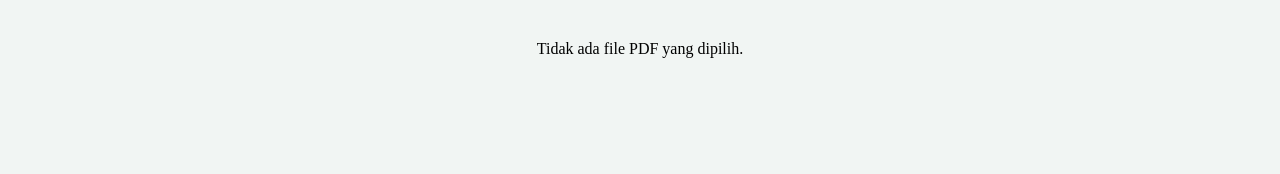
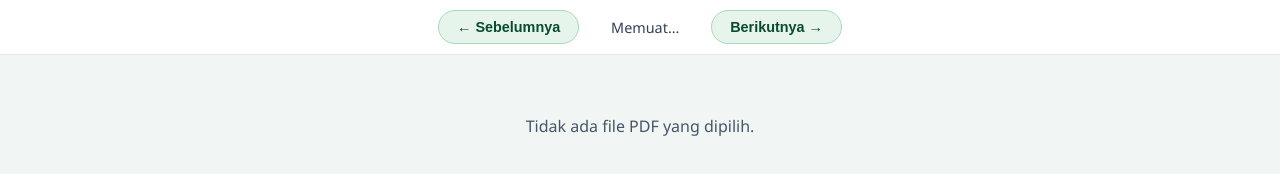
Before and after one commit to kkg-pai-srandakan/materi-cp, a plain HTML site: page pdf-viewer.html in a window 1280 px wide. Drawn offline with Linux system fonts and the light colour scheme.

Commit message:
Update pdf-viewer.html

```diff
--- a/pdf-viewer.html
+++ b/pdf-viewer.html
@@ -5,71 +5,154 @@
     <meta name="viewport" content="width=device-width, initial-scale=1.0">
     <title>Penampil PDF</title>
     <style>
-        body { margin: 0; background: #f1f5f3; display: flex; flex-direction: column; height: 100vh; }
-        #pdf-canvas { margin: auto; max-width: 100%; height: auto; box-shadow: 0 4px 12px rgba(0,0,0,0.1); }
-        .controls { text-align: center; padding: 8px; background: #fff; border-bottom: 1px solid #e2e8f0; display: flex; justify-content: center; gap: 12px; align-items: center; }
-        button { background: #e7f4ec; border: 1px solid #a7d9bb; padding: 6px 16px; border-radius: 20px; cursor: pointer; font-weight: 600; color: #0a4a2e; }
-        button:disabled { opacity: 0.5; cursor: default; }
-        span { font-size: 0.9rem; color: #475569; }
+        * { box-sizing: border-box; }
+        body {
+            margin: 0;
+            background: #f1f5f3;
+            font-family: 'Segoe UI', system-ui, sans-serif;
+            display: flex;
+            flex-direction: column;
+            height: 100vh;
+        }
+        .controls {
+            display: flex;
+            justify-content: center;
+            align-items: center;
+            gap: 16px;
+            padding: 10px 16px;
+            background: #fff;
+            border-bottom: 1px solid #e2e8f0;
+            flex-shrink: 0;
+        }
+        .controls button {
+            background: #e7f4ec;
+            border: 1px solid #a7d9bb;
+            padding: 8px 18px;
+            border-radius: 24px;
+            font-weight: 600;
+            color: #0a4a2e;
+            cursor: pointer;
+            font-size: 0.9rem;
+            transition: background 0.2s;
+        }
+        .controls button:disabled {
+            opacity: 0.4;
+            pointer-events: none;
+        }
+        .controls button:active {
+            background: #d0e9da;
+        }
+        .page-info {
+            font-size: 0.9rem;
+            color: #334155;
+            min-width: 100px;
+            text-align: center;
+            font-weight: 500;
+        }
+        .canvas-container {
+            flex: 1;
+            overflow: auto;
+            display: flex;
+            justify-content: center;
+            align-items: flex-start;
+            padding: 20px 12px;
+            background: #f1f5f3;
+        }
+        canvas {
+            box-shadow: 0 4px 20px rgba(0,0,0,0.08);
+            border-radius: 6px;
+            max-width: 100%;
+            height: auto;
+            display: block;
+        }
+        .error-msg {
+            color: #475569;
+            text-align: center;
+            margin-top: 40px;
+            font-weight: 500;
+        }
     </style>
 </head>
 <body>
     <div class="controls">
-        <button id="prevPage" disabled>← Sebelumnya</button>
-        <span id="pageInfo">Halaman 0 / 0</span>
-        <button id="nextPage" disabled>Berikutnya →</button>
+        <button id="prevPage">← Sebelumnya</button>
+        <span class="page-info" id="pageInfo">Memuat…</span>
+        <button id="nextPage">Berikutnya →</button>
     </div>
-    <canvas id="pdf-canvas"></canvas>
+    <div class="canvas-container" id="canvasContainer">
+        <canvas id="pdfCanvas"></canvas>
+    </div>
 
     <script src="https://cdnjs.cloudflare.com/ajax/libs/pdf.js/3.11.174/pdf.min.js"></script>
     <script>
         (function() {
+            // Ambil parameter file dari URL
             const params = new URLSearchParams(window.location.search);
             const fileUrl = params.get('file');
             if (!fileUrl) {
-                document.body.innerHTML = '<p style="text-align:center;margin-top:40px;">Tidak ada file PDF yang dipilih.</p>';
+                document.querySelector('.canvas-container').innerHTML = '<p class="error-msg">Tidak ada file PDF yang dipilih.</p>';
                 return;
             }
 
-            // Set worker (opsional, untuk performa lebih baik)
+            // Setup PDF.js worker
             pdfjsLib.GlobalWorkerOptions.workerSrc = 'https://cdnjs.cloudflare.com/ajax/libs/pdf.js/3.11.174/pdf.worker.min.js';
 
             let pdfDoc = null,
                 currentPage = 1,
                 totalPages = 0;
-            const canvas = document.getElementById('pdf-canvas');
+
+            const canvas = document.getElementById('pdfCanvas');
             const ctx = canvas.getContext('2d');
+            const container = document.getElementById('canvasContainer');
             const prevBtn = document.getElementById('prevPage');
             const nextBtn = document.getElementById('nextPage');
             const pageInfo = document.getElementById('pageInfo');
 
-            function renderPage(num) {
-                pdfDoc.getPage(num).then(page => {
-                    const viewport = page.getViewport({ scale: 1.5 });
+            // Fungsi render halaman dengan skala otomatis
+            async function renderPage(num) {
+                if (!pdfDoc) return;
+                try {
+                    const page = await pdfDoc.getPage(num);
+                    // Hitung skala agar lebar canvas = lebar container (dikurangi padding)
+                    const containerWidth = container.clientWidth - 24; // 12px padding kiri+kanan
+                    const viewportBase = page.getViewport({ scale: 1 });
+                    const scale = containerWidth / viewportBase.width;
+                    // Gandakan resolusi untuk tampilan tajam (devicePixelRatio)
+                    const sharpScale = scale * (window.devicePixelRatio || 1);
+                    const viewport = page.getViewport({ scale: sharpScale });
+
+                    canvas.width = viewport.width;
                     canvas.height = viewport.height;
-                    canvas.width = viewport.width;
-                    page.render({ canvasContext: ctx, viewport: viewport });
+                    canvas.style.width = (viewport.width / (window.devicePixelRatio || 1)) + 'px';
+                    canvas.style.height = (viewport.height / (window.devicePixelRatio || 1)) + 'px';
+
+                    await page.render({ canvasContext: ctx, viewport: viewport }).promise;
+
                     pageInfo.textContent = `Halaman ${num} / ${totalPages}`;
                     prevBtn.disabled = (num <= 1);
                     nextBtn.disabled = (num >= totalPages);
-                }).catch(err => {
-                    console.error('Gagal merender halaman:', err);
+                } catch (err) {
+                    console.error('Gagal render halaman:', err);
                     pageInfo.textContent = 'Gagal memuat halaman.';
-                });
+                }
             }
 
+            // Buka dokumen PDF
             pdfjsLib.getDocument(fileUrl).promise.then(pdf => {
                 pdfDoc = pdf;
                 totalPages = pdf.numPages;
                 if (totalPages > 0) {
                     currentPage = 1;
                     renderPage(currentPage);
+                } else {
+                    pageInfo.textContent = 'Dokumen kosong.';
                 }
             }).catch(err => {
-                console.error('Gagal membuka PDF:', err);
-                document.body.innerHTML = '<p style="text-align:center;margin-top:40px;">File PDF tidak dapat dibuka. Pastikan file tersedia.</p>';
+                console.error(err);
+                container.innerHTML = '<p class="error-msg">File PDF tidak dapat dibuka. Pastikan file tersedia dan tidak rusak.</p>';
             });
 
+            // Navigasi
             prevBtn.addEventListener('click', () => {
                 if (currentPage <= 1) return;
                 currentPage--;
@@ -80,6 +163,11 @@
                 currentPage++;
                 renderPage(currentPage);
             });
+
+            // Render ulang saat ukuran layar berubah
+            window.addEventListener('resize', () => {
+                if (pdfDoc) renderPage(currentPage);
+            });
         })();
     </script>
 </body>
```
